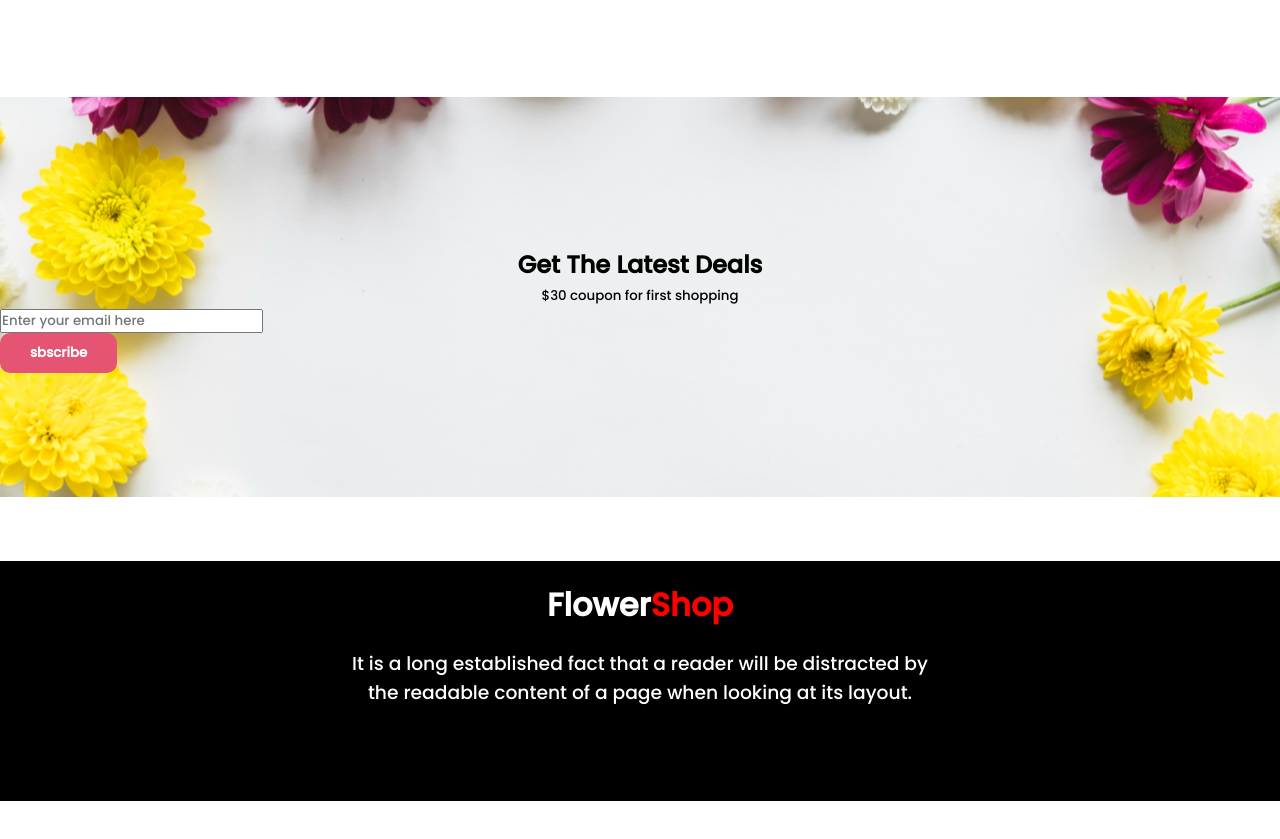
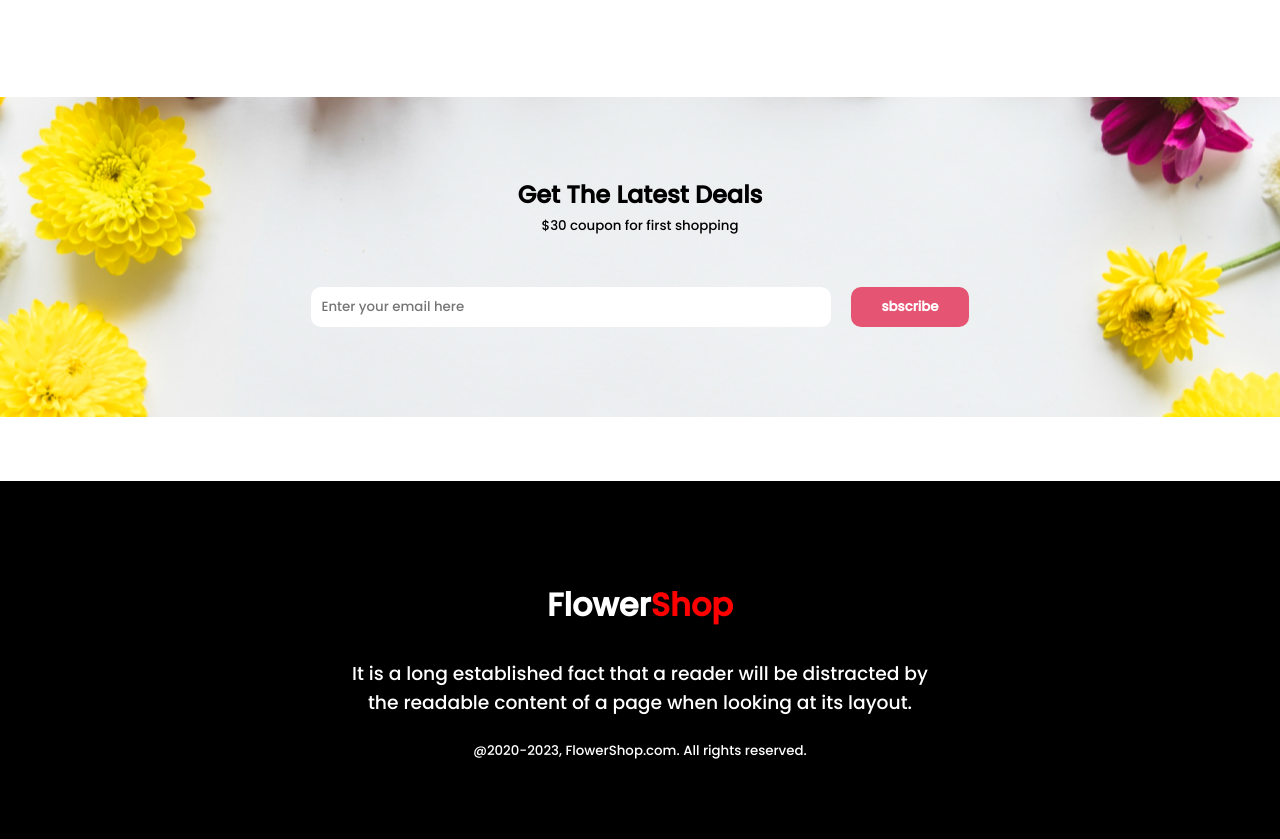
Before and after one commit to Sarwar-hossin/flower-shop-assignment, a plain HTML site: page index.html in a window 1280 px wide. Shown: the part 3002-3841 px from the top of the page. Before the commit the page ends 3803 px from the top, so only its background shows below. Drawn offline with Linux system fonts and the light colour scheme.

Commit message:
footer modifyed

```diff
--- a/index.html
+++ b/index.html
@@ -82,6 +82,8 @@
             <img src="./igm/pngwing 8.png" alt="">
         </div>
     </section>
+
+    <!-- instagram section stated -->
     <section>
         <div class="instagram">
             <h2>Instagram</h2>
@@ -108,6 +110,8 @@
 
     </section>
 
+    <!-- Latest-deals  start-->
+
     <section class="Latest-deals">
 
         <div class=" Latest-deals-header">
@@ -115,12 +119,13 @@
             <small>$30 coupon for first shopping</small>
         </div>
 
-        <div class="inputs">
-            <input type="email" name="" placeholder="Enter your email here" id="">
-
-        </div>
-        <div>
-            <button class="btn-Primary">sbscribe</button>
+        <div class=" email-button">
+            <div class="inputs">
+                <input class="inputs-button" type="email" name="" placeholder="Enter your email here" id="">
+            </div>
+            <div>
+                <button class="btn-Primary">sbscribe</button>
+            </div>
         </div>
     </section>
 </main>
@@ -130,6 +135,7 @@
     <h3>It is a long established fact that a reader will be distracted by <br> the readable content of a page when
         looking at
         its layout.</h3>
+    <small> @2020-2023, FlowerShop.com. All rights reserved. </small>
 </footer>
 
 <body>
--- a/style.css
+++ b/style.css
@@ -215,7 +215,7 @@ span {
 /* Get The Latest Deals */
 
 .Latest-deals {
-    height: 50vh;
+    height: 40vh;
     background-image: url(./igm/Rectangle\ 9.png);
     background-repeat: no-repeat;
     background-position: center;
@@ -226,26 +226,37 @@ span {
 .Latest-deals-header {
     text-align: center;
     align-items: center;
-    padding-top: 150px;
+    padding-top: 80px;
 }
 
 .Latest-deals-header h2 {
     font-weight: bold;
 }
 
-/* .inputs {
+.email-button {
     display: flex;
-} */
+    justify-content: center;
+    margin-top: 50px;
+    gap: 20px;
+}
 
+.inputs-button {
+    border: none;
+    width: 500px;
+    border-radius: 10px;
+    padding: 10px;
+
+}
 
 footer {
-    height: 200px;
+    height: 350px;
+    /* font-weight: 800; */
     margin-top: 5%;
     text-align: center;
     background-color: rgb(0, 0, 0);
     color: white;
-    padding-top: 20px;
-    padding-bottom: 20px;
+    padding-top: 100px;
+    /* padding-bottom: 20px; */
 
 }
 
@@ -253,5 +264,6 @@ footer h3 {
     text-align: center;
     font-weight: 400;
     color: rgb(255, 255, 255);
-    margin-top: 20px;
+    margin-top: 30px;
+    margin-bottom: 20px;
 }
```
